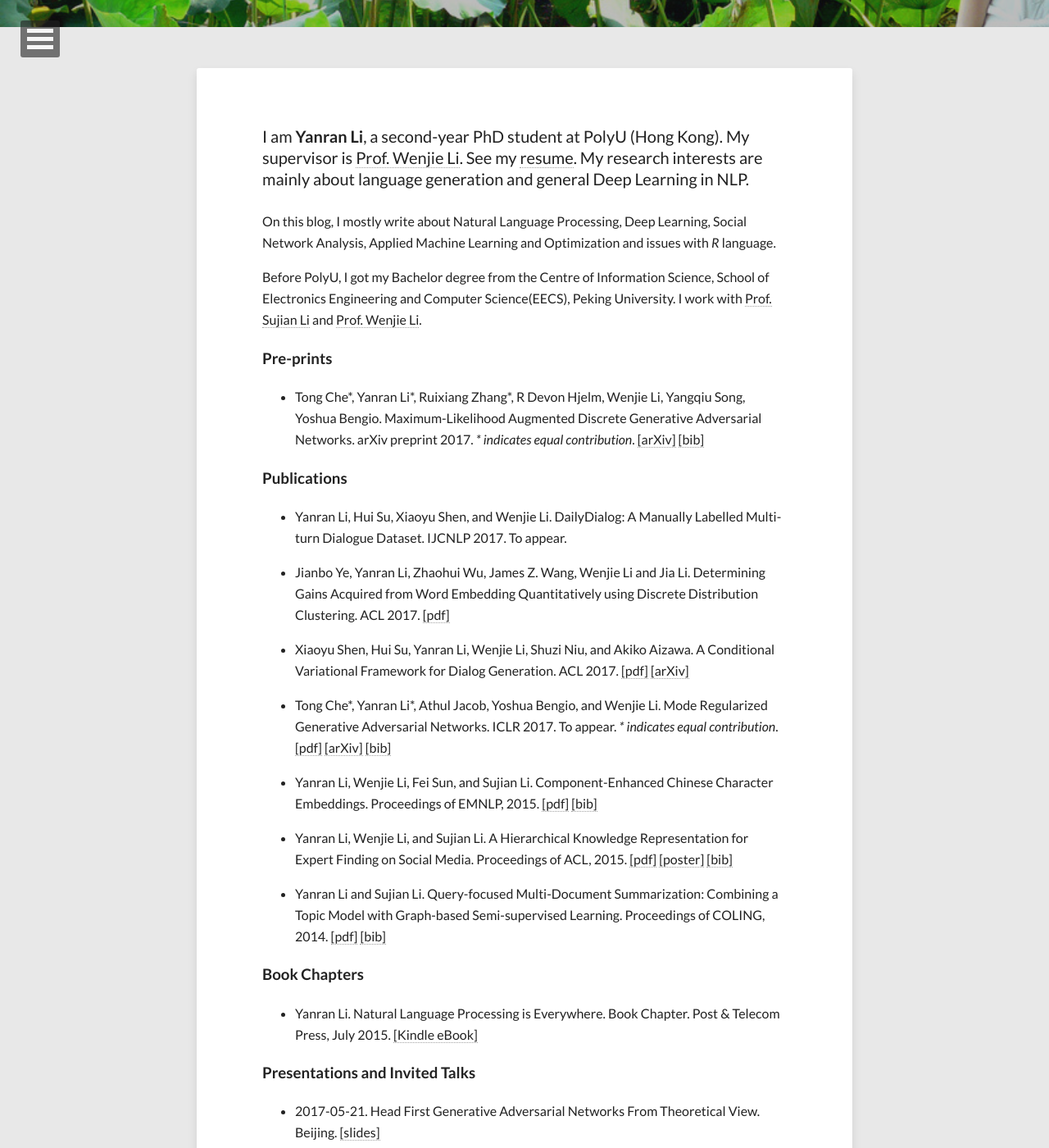
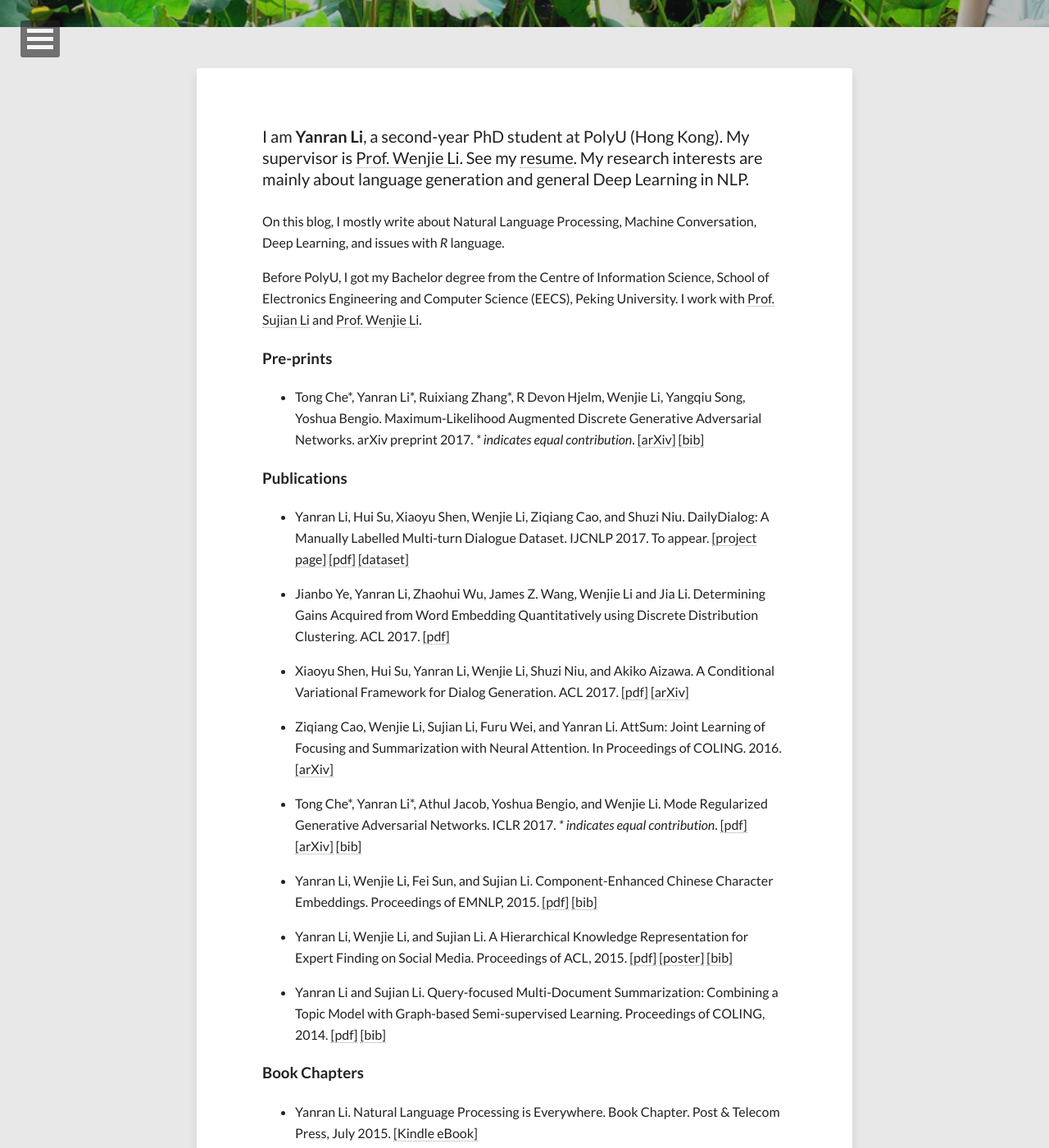
Before and after one commit to niangaotuantuan/niangaotuantuan.github.io, a Jekyll site: the page built from about.md, in a window 1280 px wide and 1400 px high, scrolled down 367 px. Shown: the whole window at 82% size. Built offline with Jekyll 4.4.1, drawn with Linux system fonts in a browser that asks for light colours; nearby versions of some CDN libraries.

Commit message:
update about page

```diff
--- a/about.md
+++ b/about.md
@@ -9,9 +9,9 @@ image:
 
 I am **Yanran Li**, a second-year PhD student at PolyU (Hong Kong). My supervisor is [Prof. Wenjie Li](http://www4.comp.polyu.edu.hk/~cswjli/). See my [resume](/files/Resume_Yanran_Li.pdf). My research interests are mainly about language generation and general Deep Learning in NLP.
 
-On this blog, I mostly write about Natural Language Processing, Deep Learning, Social Network Analysis, Applied Machine Learning and Optimization and issues with *R* language.
+On this blog, I mostly write about Natural Language Processing, Machine Conversation, Deep Learning, and issues with *R* language.
 
-Before PolyU, I got my Bachelor degree from the Centre of Information Science, School of Electronics Engineering and Computer Science(EECS), Peking University. I work with [Prof. Sujian Li](http://www.icl.pku.edu.cn/member/lisujian/maincontent.htm) and [Prof. Wenjie Li](http://www4.comp.polyu.edu.hk/~cswjli/).
+Before PolyU, I got my Bachelor degree from the Centre of Information Science, School of Electronics Engineering and Computer Science (EECS), Peking University. I work with [Prof. Sujian Li](http://www.icl.pku.edu.cn/member/lisujian/maincontent.htm) and [Prof. Wenjie Li](http://www4.comp.polyu.edu.hk/~cswjli/).
 
 ### Pre-prints
 
@@ -19,14 +19,16 @@ Before PolyU, I got my Bachelor degree from the Centre of Information Science, S
 
 ### Publications
 
-- Yanran Li, Hui Su, Xiaoyu Shen, and Wenjie Li. DailyDialog: A Manually Labelled Multi-turn Dialogue Dataset. IJCNLP 2017. To appear.
+- Yanran Li, Hui Su, Xiaoyu Shen, Wenjie Li, Ziqiang Cao, and Shuzi Niu. DailyDialog: A Manually Labelled Multi-turn Dialogue Dataset. IJCNLP 2017. To appear. [[project page]](/dailydialog) [[pdf]](/files/ijcnlp2017dailydialog.pdf) [[dataset]](/files/ijcnlp_dailydialog.zip)
 
 - Jianbo Ye, Yanran Li, Zhaohui Wu, James Z. Wang, Wenjie Li and Jia Li. Determining Gains Acquired from Word Embedding Quantitatively using Discrete Distribution Clustering. ACL 2017. [[pdf]](/files/acl2017gains.pdf)
 
 - Xiaoyu Shen, Hui Su, Yanran Li, Wenjie Li, Shuzi Niu, and Akiko Aizawa. A Conditional Variational Framework for Dialog Generation. ACL 2017. [[pdf]](/files/acl2017conditionalvae.pdf) [[arXiv]](https://arxiv.org/abs/1705.00316)
 
+- Ziqiang Cao, Wenjie Li, Sujian Li, Furu Wei, and Yanran Li. AttSum: Joint Learning of Focusing and Summarization with Neural Attention. In Proceedings of COLING. 2016. [[arXiv]](https://arxiv.org/abs/1604.00125)
+
 - Tong Che\*, Yanran Li\*, Athul Jacob, Yoshua Bengio, and Wenjie Li. Mode Regularized
-Generative Adversarial Networks. ICLR 2017. To appear. *\* indicates equal contribution*. [[pdf]](/files/iclr2017mdgan.pdf) [[arXiv]](https://arxiv.org/abs/1612.02136) [[bib]](/files/bibtex/iclr2017mdgan.bib)
+Generative Adversarial Networks. ICLR 2017. *\* indicates equal contribution*. [[pdf]](/files/iclr2017mdgan.pdf) [[arXiv]](https://arxiv.org/abs/1612.02136) [[bib]](/files/bibtex/iclr2017mdgan.bib)
 
 - Yanran Li, Wenjie Li, Fei Sun, and Sujian Li.
 Component-Enhanced Chinese Character Embeddings. Proceedings of EMNLP, 2015. [[pdf]](/files/emnlp2015comp.pdf) [[bib]](/files/bibtex/emnlp2015comp.bib)
```
